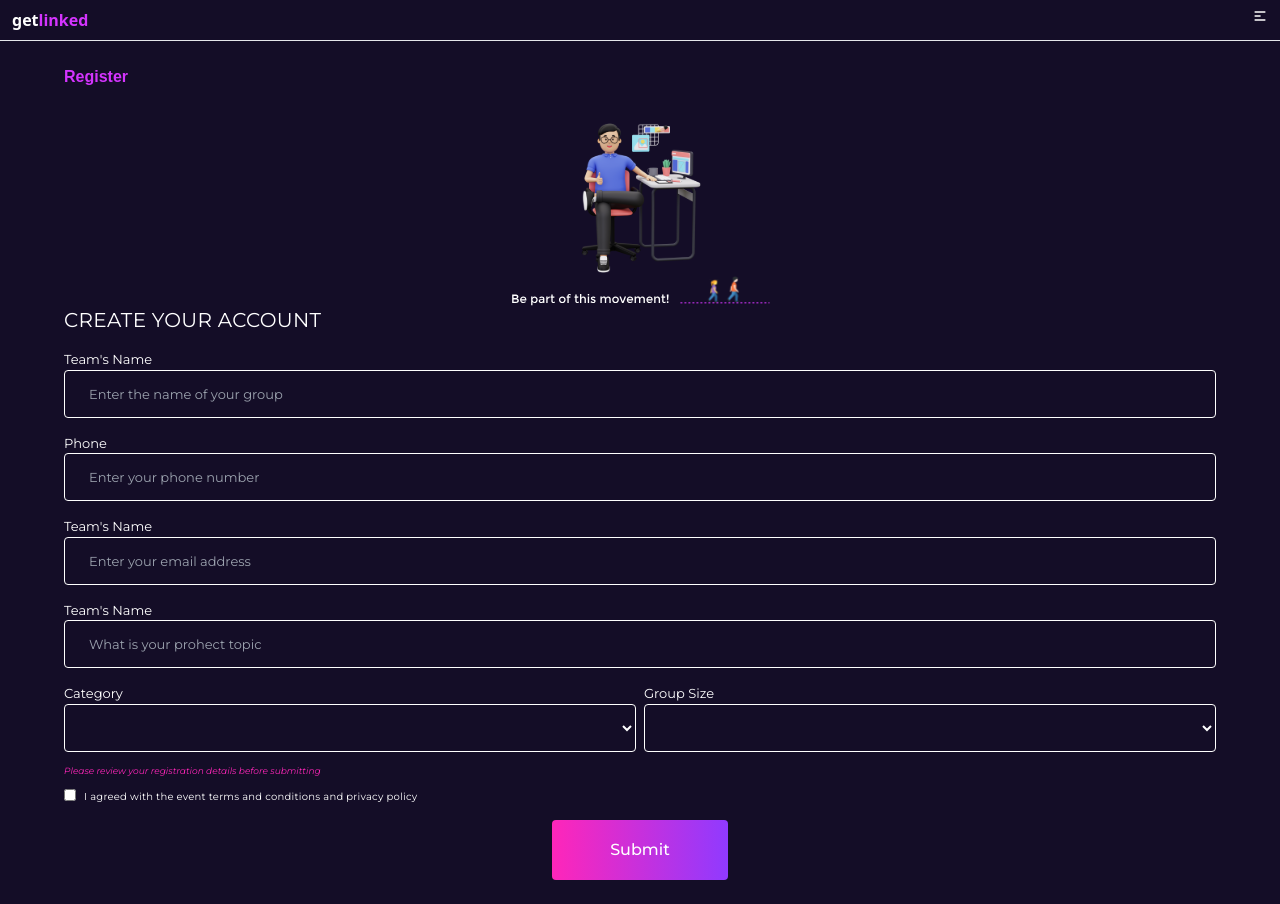
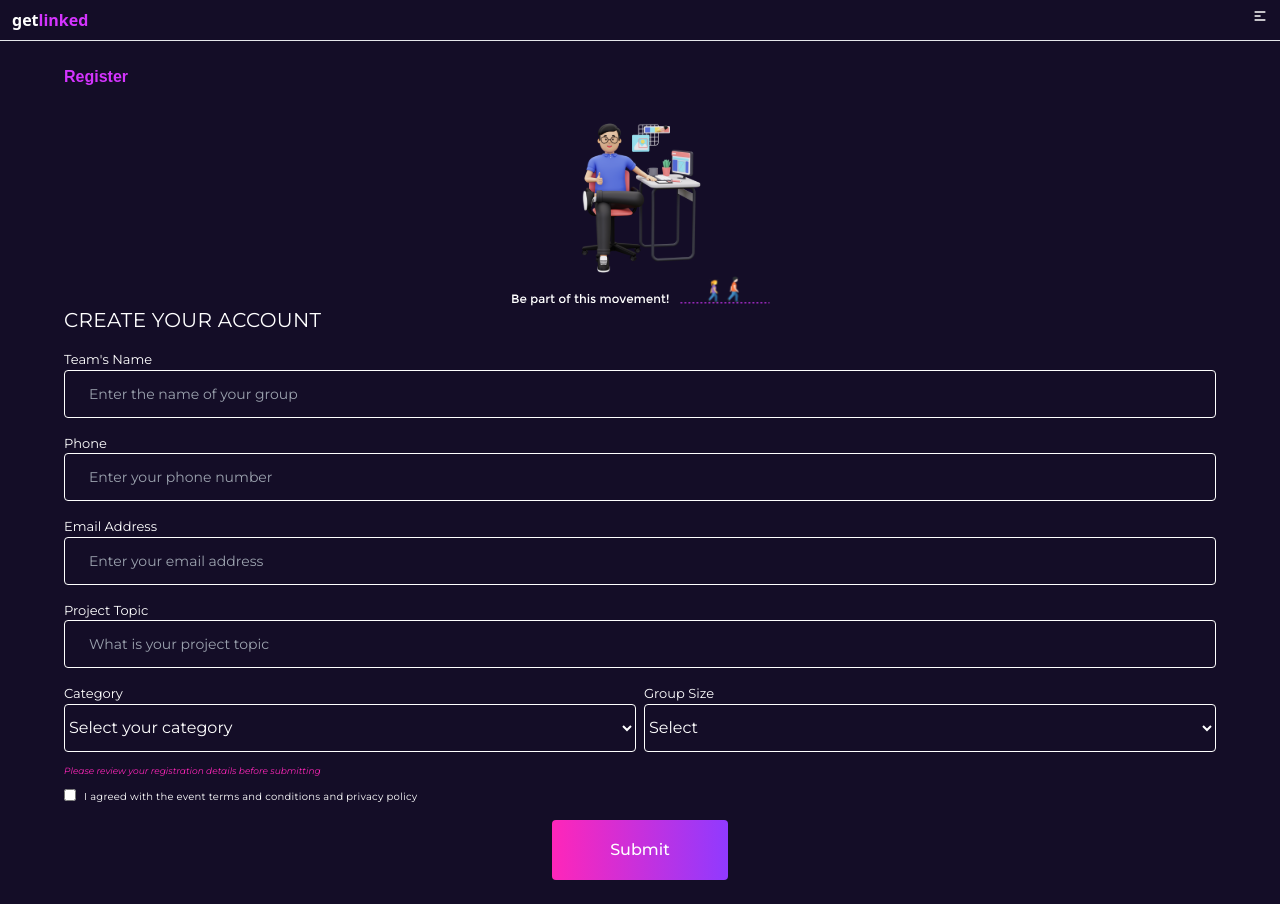
Before and after one commit to TaslimYusuf2210/getLinked, a React (Vite) app: page /register in a window 1280 px wide. Built offline with nearby package versions, Linux system fonts and the light colour scheme; a web font is replaced by a local one.

Commit message:
form validation

```diff
--- a/package.json
+++ b/package.json
@@ -10,10 +10,13 @@
     "preview": "vite preview"
   },
   "dependencies": {
+    "@hookform/resolvers": "^3.9.0",
     "react": "^18.3.1",
     "react-dom": "^18.3.1",
+    "react-hook-form": "^7.53.0",
     "react-icons": "^5.3.0",
-    "react-router-dom": "^6.26.2"
+    "react-router-dom": "^6.26.2",
+    "yup": "^1.4.0"
   },
   "devDependencies": {
     "@eslint/js": "^9.9.0",
--- a/src/components/pages/contact.jsx
+++ b/src/components/pages/contact.jsx
@@ -2,10 +2,36 @@ import { FaFacebookF } from "react-icons/fa";
 import { FaXTwitter } from "react-icons/fa6";
 import { FaInstagram } from "react-icons/fa";
 import { FaLinkedinIn } from "react-icons/fa";
+import { useForm } from "react-hook-form";
+import { yupResolver } from "@hookform/resolvers/yup";
+import * as yup from "yup";
+
+const schema = yup.object().shape({
+  teamsName: yup.string().required("Please enter the team's name"),
+  topic: yup.string().required("This field is required"),
+  email: yup
+    .string()
+    .email("Invalid email address")
+    .required("Email address is required"),
+  message: yup.string().required("This field is required"),
+});
 
 function Contact() {
+  const {
+    register,
+    handleSubmit,
+    formState: { errors },
+  } = useForm({
+    resolver: yupResolver(schema),
+  });
+
+  const onSubmit = (data) => {
+    console.log(data);
+    console.log("form submitted"); // Handle form data
+  };
+
   return (
-    <div className="font-montserrat grid gap-20 place-items-center text-left px-16">
+    <div className="font-montserrat grid gap-10 place-items-center text-left px-16">
       <div className="w-full ">
         <p className="text-xl leading-6 text-customPurple font-clashDisplay mt-10">
           Questions or need <br />
@@ -18,11 +44,51 @@ function Contact() {
         </p>
       </div>
       <div className="w-full text-center">
-        <form className="grid grid-cols-1 gap-6 w-full" action="">
-          <input className="input-border placeholder-white" placeholder="Team's Name" type="text" />
-          <input className="input-border placeholder-white" placeholder="Topic" type="text" />
-          <input className="input-border placeholder-white" placeholder="Email" type="email" />
-          <input className="input-border placeholder-white" placeholder="Message" type="textarea" />
+        <form
+          onSubmit={handleSubmit(onSubmit)}
+          className="grid grid-cols-1 gap-6 w-full"
+          action=""
+        >
+          <div className="text-left">
+            <input
+              className="input-border px-6 text-base placeholder-white"
+              placeholder="Team's Name"
+              type="text"
+              {...register("teamsName")}
+            />
+            <p className="text-xs text-red-500">{errors.teamsName?.message}</p>
+          </div>
+
+          <div className="text-left">
+            <input
+              className="input-border px-6 placeholder-white"
+              placeholder="Topic"
+              type="text"
+              {...register("topic")}
+            />
+            <p className="text-xs text-red-500">{errors.topic?.message}</p>
+          </div>
+
+          <div className="text-left">
+            <input
+              className="input-border px-6 placeholder-white"
+              placeholder="Email"
+              type="email"
+              {...register("email")}
+            />
+            <p className="text-xs text-red-500">{errors.email?.message}</p>
+          </div>
+
+          <div className="text-left">
+            <textarea
+              className="input-border h-40 px-6 pt-4 align-text-top placeholder-white"
+              placeholder="Message"
+              type="text"
+              {...register("message")}
+            />
+            <p className="text-xs text-red-500">{errors.message?.message}</p>
+          </div>
+
           <div className="w-full">
             <button className="button w-44 py-[18px]">Submit</button>
           </div>
--- a/src/components/pages/registration.jsx
+++ b/src/components/pages/registration.jsx
@@ -1,61 +1,156 @@
-import movement from "../../assets/movement.svg"
-import designer from "../../assets/designer.svg"
+import movement from "../../assets/movement.svg";
+import designer from "../../assets/designer.svg";
+import { useForm } from "react-hook-form";
+import { yupResolver } from "@hookform/resolvers/yup";
+import * as yup from "yup";
+
+const schema = yup.object().shape({
+  teamsName: yup.string().required("Name is required"),
+  phoneNumber: yup
+    .string()
+    .matches(/^[0-9]{10}$/, "Phone number must be 10 digits")
+    .required("Phone number is required"),
+  emailAddress: yup
+    .string()
+    .email("Invalid email address")
+    .required("Email address is required"),
+  projectTopic: yup.string().required("Topic is required"),
+  category: yup.string().required("Select a category"),
+  groupSize: yup.string().required("Choose your group size"),
+  agree: yup.string().required("This field is required"),
+});
 
 function Registration() {
+
+  const {
+    register,
+    handleSubmit,
+    formState: { errors }
+  } = useForm({
+    resolver: yupResolver(schema),
+    mode: "onTouched",
+  });
+
+  const onSubmit = ( data) => {
+    console.log(data)
+    console.log("form submitted"); // Handle form data
+  };
+
   return (
     <div className="font-montserrat py-6 px-16">
       <div className="text-left">
-        <h6 className="text-customPurple font-clashDisplay font-bold">Register</h6>
+        <h6 className="text-customPurple font-clashDisplay font-bold">
+          Register
+        </h6>
       </div>
       <div className="grid place-items-center pt-8">
         <img src={designer} alt="designer" />
         <img src={movement} alt="movement" />
       </div>
       <div className="w-full">
-        <h2 className="text-xl w-full tracking-[0.015em]">CREATE YOUR ACCOUNT</h2>
-        <form action="">
+        <h2 className="text-xl w-full tracking-[0.015em]">
+          CREATE YOUR ACCOUNT
+        </h2>
+        <form onSubmit={handleSubmit(onSubmit)} action="">
           <div className="w-full grid grid-cols-1 gap-4 mt-4">
             <div className="w-full text-[13px]">
               <label htmlFor="">Team's Name</label>
-              <input className="input-border text-[13px] px-6" placeholder="Enter the name of your group"  type="text" />
+              <input
+                className="input-border text-[14px] px-6"
+                placeholder="Enter the name of your group"
+                type="text"
+                {...register("teamsName")}
+              />
+              <p className="text-xs text-red-500">{errors.teamsName?.message}</p>
             </div>
             <div className="w-full text-[13px]">
               <label htmlFor="">Phone</label>
-              <input className="input-border text-[13px] px-6" placeholder="Enter your phone number"  type="text" />
+              <input
+                className="input-border text-[14px] px-6"
+                placeholder="Enter your phone number"
+                type="number"
+                {...register("phoneNumber")}
+              />
+              <p className="text-xs text-red-500">{errors.phoneNumber?.message}</p>
             </div>
             <div className="w-full text-[13px]">
-              <label htmlFor="">Team's Name</label>
-              <input className="input-border text-[13px] px-6" placeholder="Enter your email address"  type="text" />
+              <label htmlFor="">Email Address</label>
+              <input
+                className="input-border text-[14px] px-6"
+                placeholder="Enter your email address"
+                type="text"
+                {...register("emailAddress")}
+              />
+              <p className="text-xs text-red-500">{errors.emailAddress?.message}</p>
             </div>
             <div className="w-full text-[13px]">
-              <label htmlFor="">Team's Name</label>
-              <input className="input-border text-[13px] px-6" placeholder="What is your prohect topic"  type="text" />
+              <label htmlFor="">Project Topic</label>
+              <input
+                className="input-border text-[14px] px-6"
+                placeholder="What is your project topic"
+                type="text"
+                {...register("projectTopic")}
+              />
+              <p className="text-xs text-red-500">{errors.projectTopic?.message}</p>
             </div>
           </div>
           <div className="w-full grid grid-cols-2 gap-2 mt-4">
-            <div className="w-full text-[13px] grid grid-col-1">
+            <div className=" text-[13px] grid grid-col-1 w-full">
               <label htmlFor="">Category</label>
-              <select className="bg-customPurple-darker input-border" name="" id="">
-                <option value="" disabled>Select your category</option>
+              <select
+                className=" input-border  text-white"
+                name=""
+                id=""
+                {...register("category")}
+              >
+                <option value="" selected disabled>
+                  Select your category
+                </option>
+                <option value="">
+                  category
+                </option>
               </select>
+              <p className="text-xs text-red-500">{errors.category?.message}</p>
+
             </div>
             <div className="w-full text-[13px] grid grid-col-1">
               <label htmlFor="">Group Size</label>
-              <select className="bg-customPurple-darker input-border" name="" id="">
-                <option className="text-white" value="" disabled>Select</option>
+              <select
+                className="input-border"
+                name=""
+                id=""
+                {...register("groupSize")}
+
+              >
+                <optgroup className="text-sm">
+                  <option value="" selected disabled>
+                    Select
+                  </option>
+                  <option value="" >
+                    Test
+                  </option>
+                </optgroup>
               </select>
+              <p className="text-xs text-red-500">{errors.groupSize?.message}</p>
+
             </div>
           </div>
           <div className="mt-3">
             <p className="text-customPurple-light text-[9px]">
               <i>Please review your registration details before submitting</i>
             </p>
-            <div className="flex gap-2 mt-3">
-              <input className="w-3 h-3" type="checkbox" />
-              <p className="text-[10px] w-full tracking-[0.025em]">
-              I agreed with the event terms and conditions
-              and privacy policy
-              </p>
+            <div className="flex-col gap-2 mt-3">
+              <div className="flex gap-2">
+                <input
+                className="w-3 h-3"
+                type="checkbox"
+                {...register("agree")}
+                />
+                <p className="text-[10px] w-full tracking-[0.025em]">
+                  I agreed with the event terms and conditions and privacy policy
+                </p>
+              </div>
+              <p className="text-xs text-red-500 mt-4">{errors.agree?.message}</p>
             </div>
           </div>
           <div className="text-center w-full mt-4">
@@ -64,7 +159,7 @@ function Registration() {
         </form>
       </div>
     </div>
-   );
+  );
 }
 
 export default Registration;
--- a/src/index.css
+++ b/src/index.css
@@ -13,6 +13,6 @@
     @apply text-[13px]
   }
   .input-border {
-    @apply bg-customPurple-darker border h-12 w-full border-white rounded-[4px] text-base px-8;
+    @apply bg-customPurple-darker border h-12 w-full border-white rounded-[4px] text-base ;
   }
 }
```
Also changed, not shown: 1 other file (tests, documents, lock files or other folders). Lines whose indentation alone changed are shown as unchanged.
